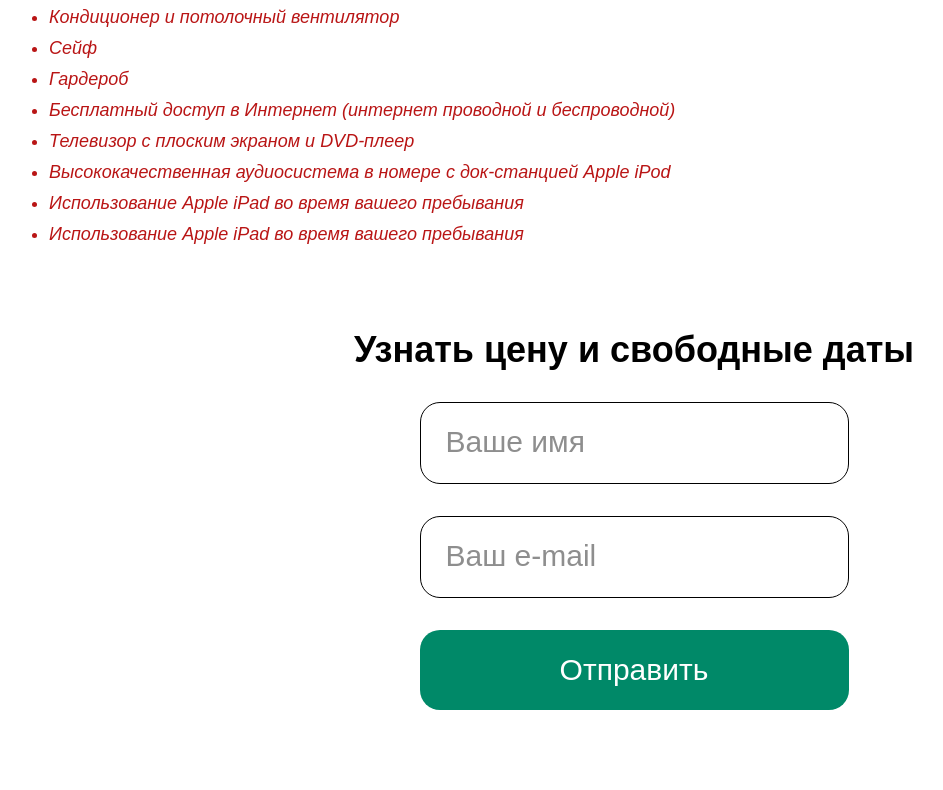
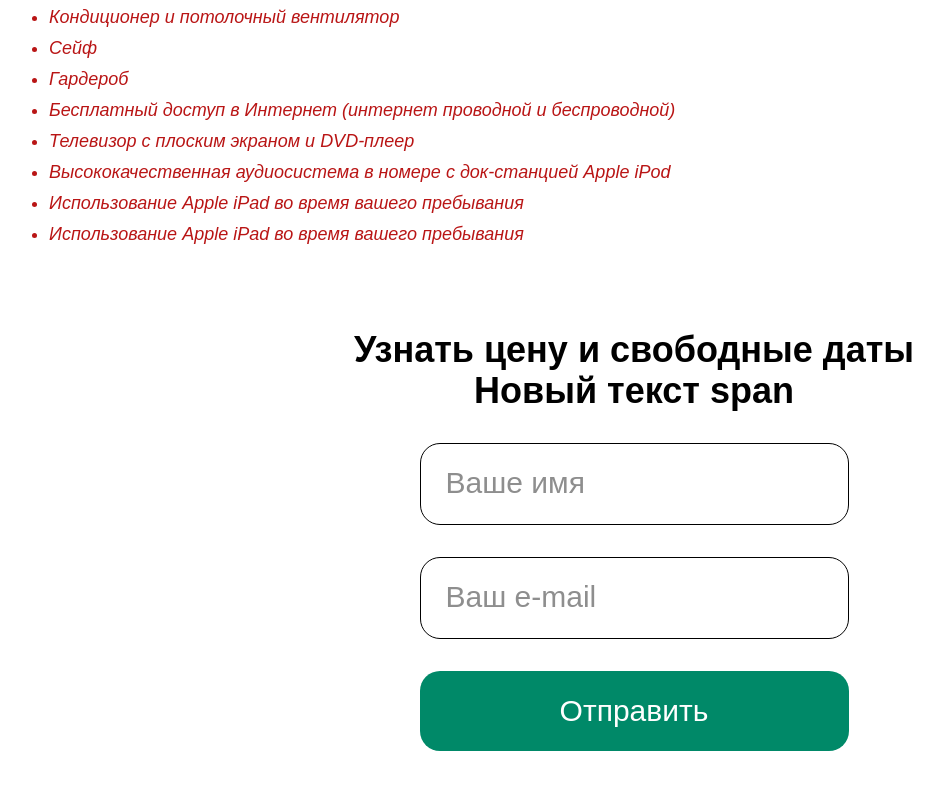
Before and after one commit to AlexMorisson/gitproject, a plain HTML site: page Index.html in a window 1280 px wide. Shown: the part 1065-1855 px from the top of the page, without its empty margins (6-949 px from the left). Drawn offline with Linux system fonts and the light colour scheme; a script that the page names is missing.

Commit message:
add div and span

```diff
--- a/Index.html
+++ b/Index.html
@@ -55,6 +55,7 @@
     </ul>
     <form action="">
         <h2>Узнать цену и свободные даты</h2>
+        <h2>Новый текст <span>span</span></h2>
         <input type="text" placeholder="Ваше имя">
         <input type="text" placeholder="Ваш e-mail">
         <button>Отправить</button>
```
